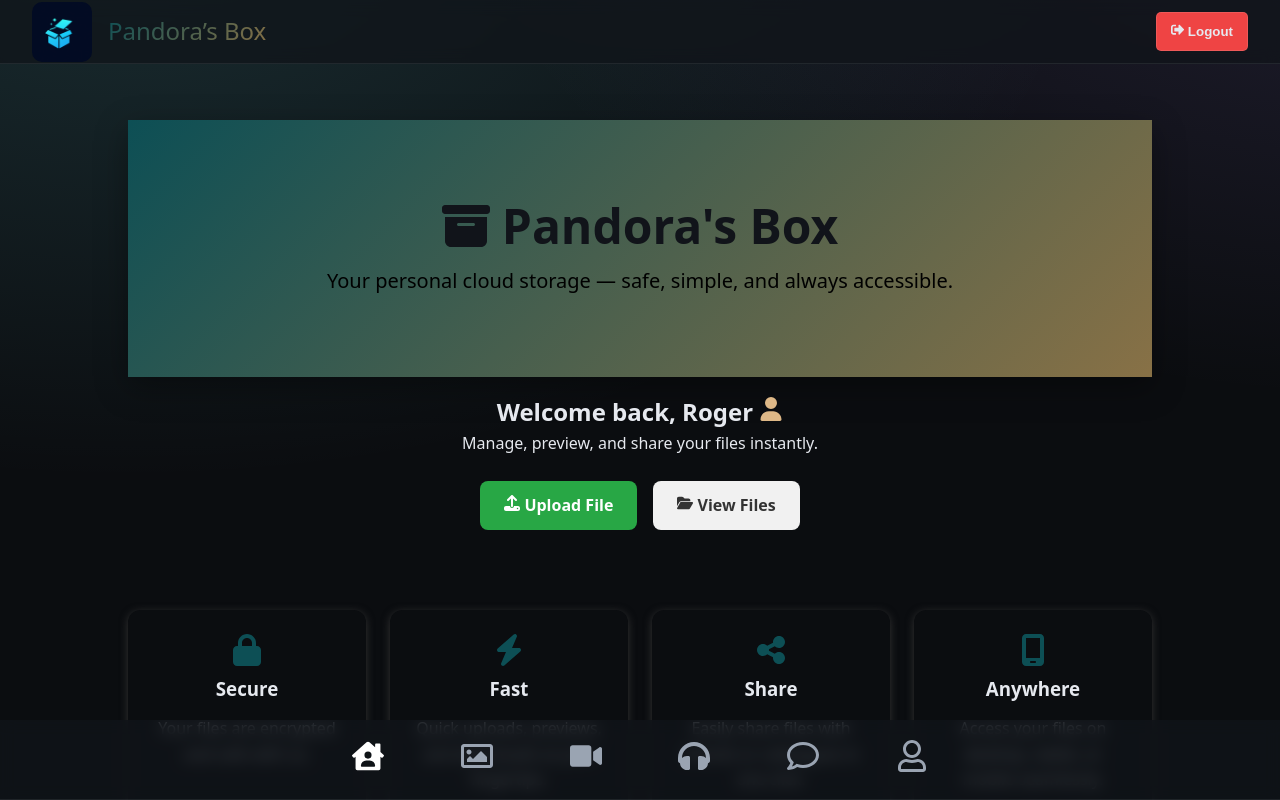
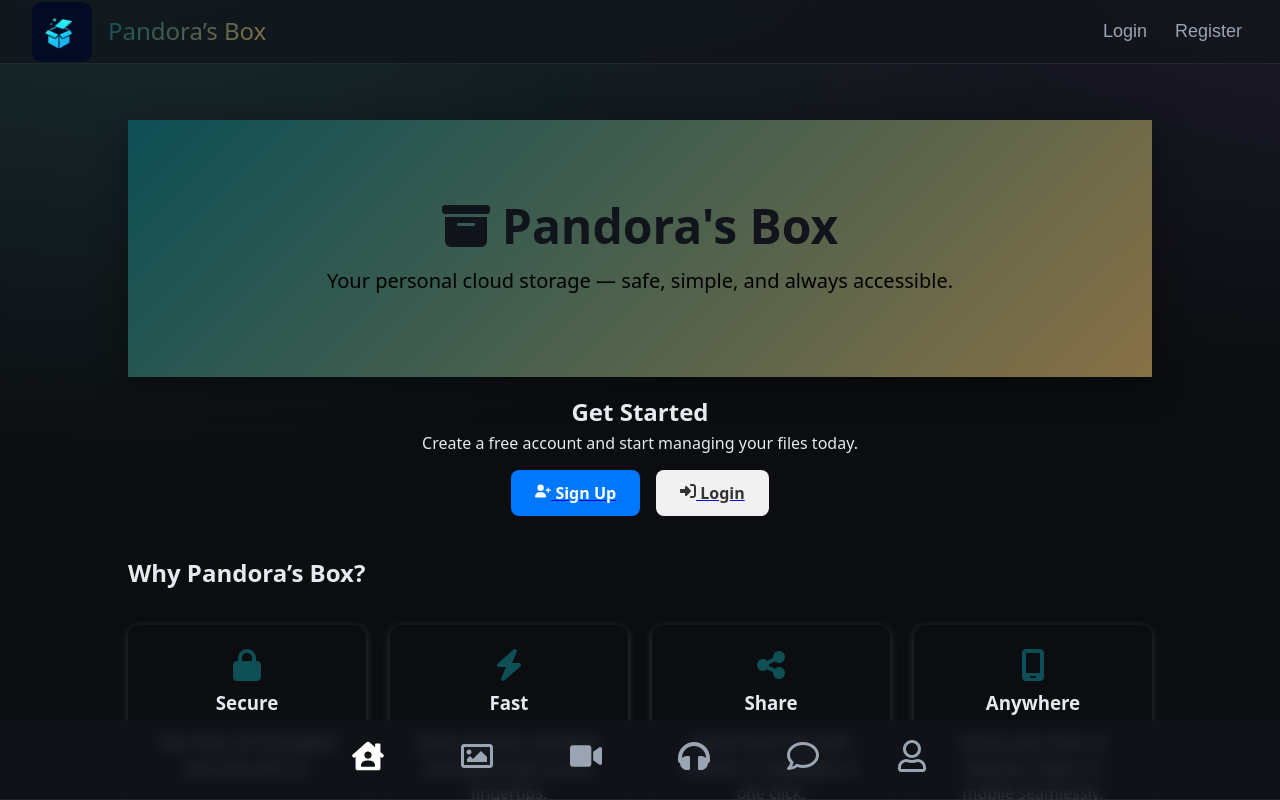
Before and after one commit to Metgala1/Pandora-s-box-, a React (Vite) app: page / in a window 1280 px wide. Built offline with nearby package versions, Linux system fonts and the light colour scheme.

Commit message:
Worked on displaying user info in the app

```diff
--- a/src/components/Main.jsx
+++ b/src/components/Main.jsx
@@ -12,11 +12,14 @@ import {
   FaMobileScreen,
   FaArrowRight,
 } from "react-icons/fa6";
+import { AuthContext } from "../authContext/AuthContext";
+import { useContext } from "react";
 
 import { Link } from "react-router-dom";
 
 const Main = () => {
-  let user = { name: "Roger" };
+ const {user} = useContext(AuthContext)
+ console.log(user)
 
   return (
     <main className={styles.mainContainer}>
@@ -51,7 +54,7 @@ const Main = () => {
       ) : (
         <section className={styles.welcomeSection}>
           <h2>
-            Welcome back, {user.name}{" "}
+            Welcome back, {user.username}{" "}
             <FaUser style={{ color: "burlywood" }} />
           </h2>
           <p>Manage, preview, and share your files instantly.</p>
--- a/src/components/Navbar.jsx
+++ b/src/components/Navbar.jsx
@@ -2,9 +2,11 @@ import { useState } from "react";
 import styles from "../styles/Navbar.module.css";
 import { FaSignOutAlt } from "react-icons/fa";
 import { Link } from "react-router-dom";
+import { AuthContext } from "../authContext/AuthContext";
+import { useContext } from "react";
 
 const Navbar = () => {
-    const [user, setUser] = useState(true)
+    const {user, logout} = useContext(AuthContext)
 
   return (
     <nav className={styles.navBar}>
@@ -19,7 +21,7 @@ const Navbar = () => {
 
       <div className={styles.controll}>
         {user ? (
-          <button onClick={() => setUser(!user)} className={`${styles.logoutBtn} ${styles.btn}`}><FaSignOutAlt /> Logout</button>
+          <button onClick={logout} className={`${styles.logoutBtn} ${styles.btn}`}><FaSignOutAlt /> Logout</button>
         ) : (
           <div className={styles.loginRegDiv}>
            <Link to={"login"}> <button className={`${styles.loginBtn} `}>Login</button></Link>
```
